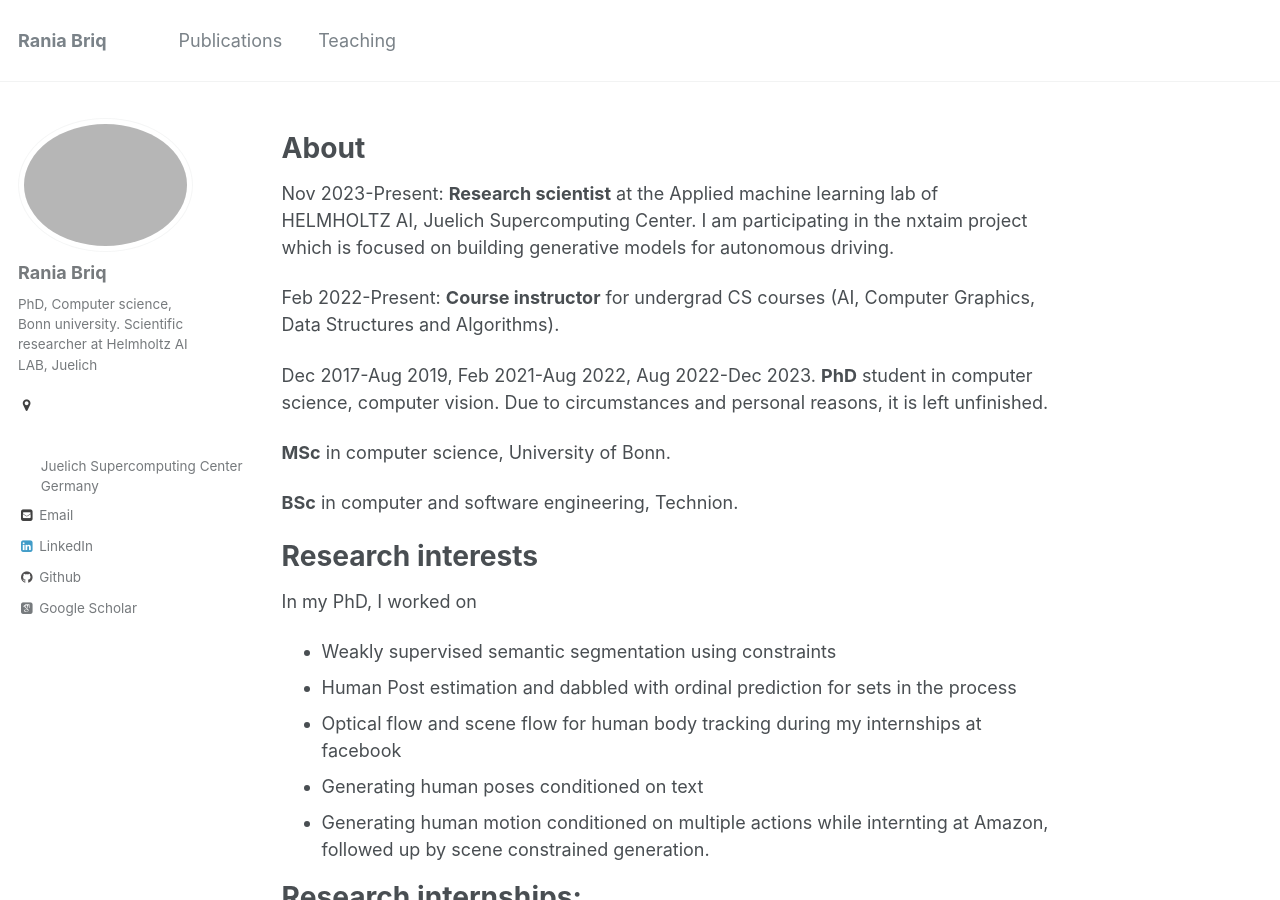
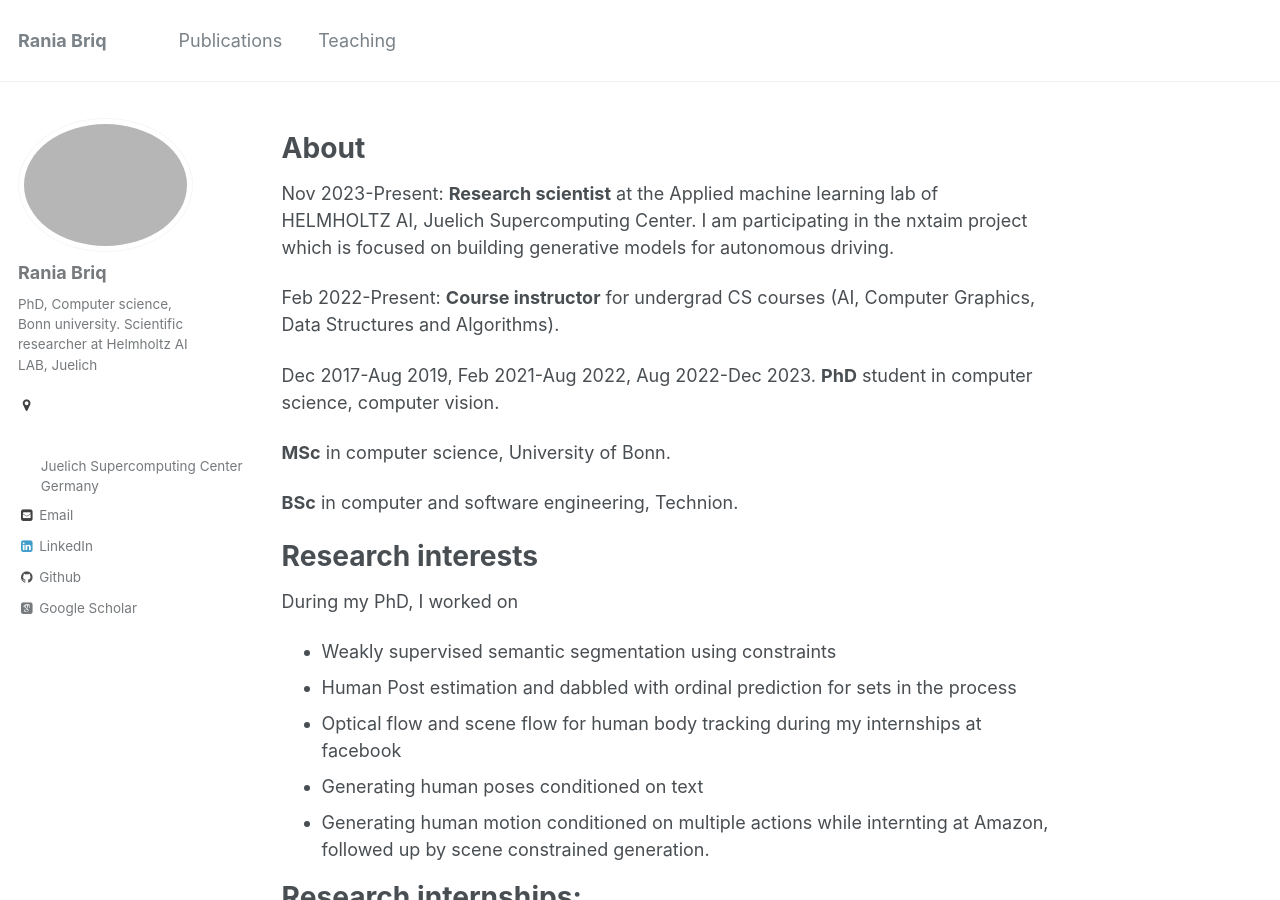
Before and after one commit to briqr/briqr.github.io, a Jekyll site: the page built from _pages/about.md, in a window 1280 px wide and 900 px high. Built offline with Jekyll 4.4.1, drawn with Linux system fonts in a browser that asks for light colours; some web fonts are replaced.

Commit message:
Update about.md

```diff
--- a/_pages/about.md
+++ b/_pages/about.md
@@ -20,7 +20,7 @@ I am participating in the nxtaim project which is focused on building generative
 
 Feb 2022-Present: **Course instructor** for undergrad CS courses (AI, Computer Graphics, Data Structures and Algorithms).
 
-Dec 2017-Aug 2019, Feb 2021-Aug 2022, Aug 2022-Dec 2023. **PhD** student in computer science, computer vision. Due to circumstances and personal reasons, it is left unfinished.
+Dec 2017-Aug 2019, Feb 2021-Aug 2022, Aug 2022-Dec 2023. **PhD** student in computer science, computer vision.
 
 **MSc** in computer science, University of Bonn.
 
@@ -29,7 +29,7 @@ Dec 2017-Aug 2019, Feb 2021-Aug 2022, Aug 2022-Dec 2023. **PhD** student in comp
 
 Research interests
 ======
-In my PhD, I worked on
+During my PhD, I worked on
 - Weakly supervised semantic segmentation using constraints
 - Human Post estimation and dabbled with ordinal prediction for sets in the process
 - Optical flow and scene flow for human body tracking during my internships at facebook
```
